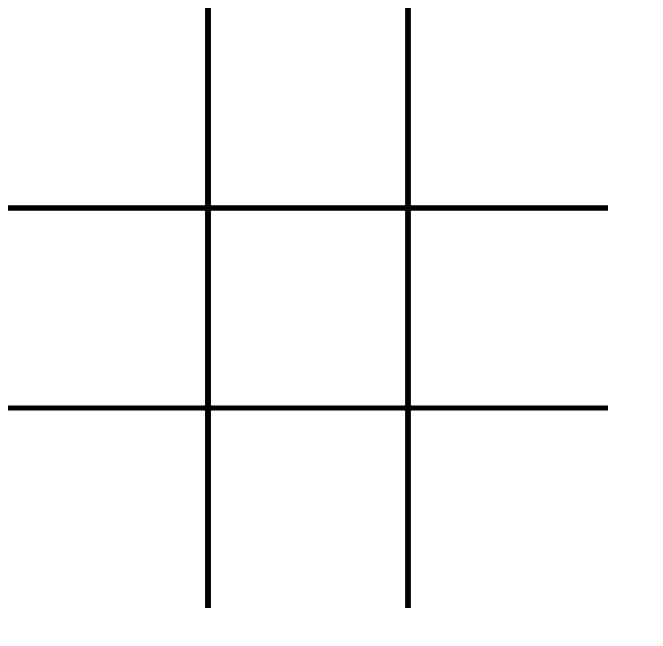
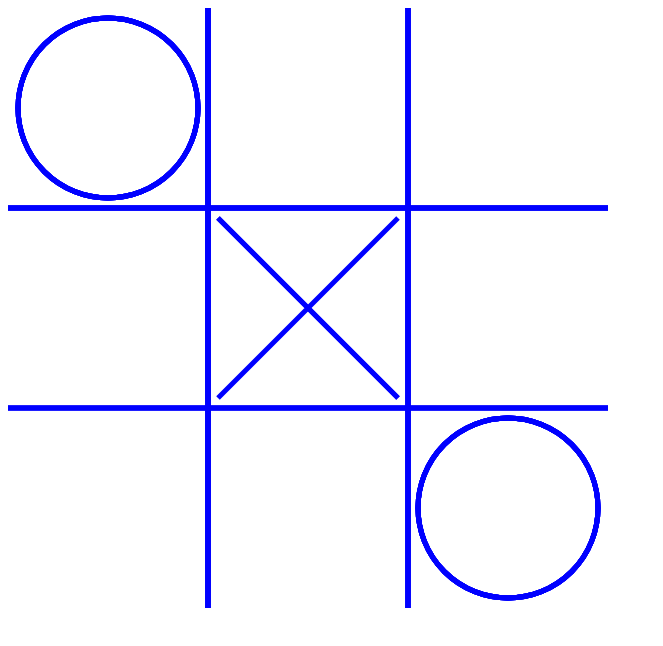
Before and after one commit to sainos/IMD-233, a plain HTML site: page Labs/Lab_5/tictactoe.html in a window 1280 px wide. Shown: the whole page, without its empty margins (0-663 px from the left). Drawn offline with Linux system fonts and the light colour scheme.

Commit message:
Finished tictactoe

```diff
--- a/Labs/Lab_5/tictactoe.html
+++ b/Labs/Lab_5/tictactoe.html
@@ -5,33 +5,47 @@
 </head>
 
 <body>
-  <canvas id="myCanvas" width="600" height="600" margins="20"></canvas>
+  <canvas id="myCanvas" width="600" height="600"></canvas>
   <script>
     var canvas = document.getElementById("myCanvas");
     var context = canvas.getContext("2d");
     var imageObj = new Image();
+    var x=100, y=100, radius=90, angle=2*Math.PI;
 
+    // First circle
+    context.arc(100, 100, radius, 0, angle);
+    context.strokeStyle= "blue";
+    context.stroke();
+
+    // Second Circle
+    context.moveTo(590,500);
+    context.arc(500, 500, radius, 0, angle);
+    context.stroke();
+
+    // Vertical Line
     context.moveTo(200,0);
     context.lineTo(200,600);
     context.lineWidth = 5;
     context.stroke();
     context.moveTo(400,0);
     context.lineTo(400,600);
-    context.lineWidth = 5;
     context.stroke();
+
+    // Horizontal Line
     context.moveTo(0,200);
     context.lineTo(600,200);
-    context.lineWidth = 5;
     context.stroke();
     context.moveTo(0,400);
     context.lineTo(600,400);
-    context.lineWidth = 5;
     context.stroke();
 
-    imageObj.onload = function()
-    {
-      context.drawImage(imageObj, 0, 0, 600, 600)
-    };
+    // X in the middle
+    context.moveTo(210, 210);
+    context.lineTo(390,390);
+    context.stroke();
+    context.moveTo(390, 210);
+    context.lineTo(210,390);
+    context.stroke();
 
   </script>
 </body>
```
